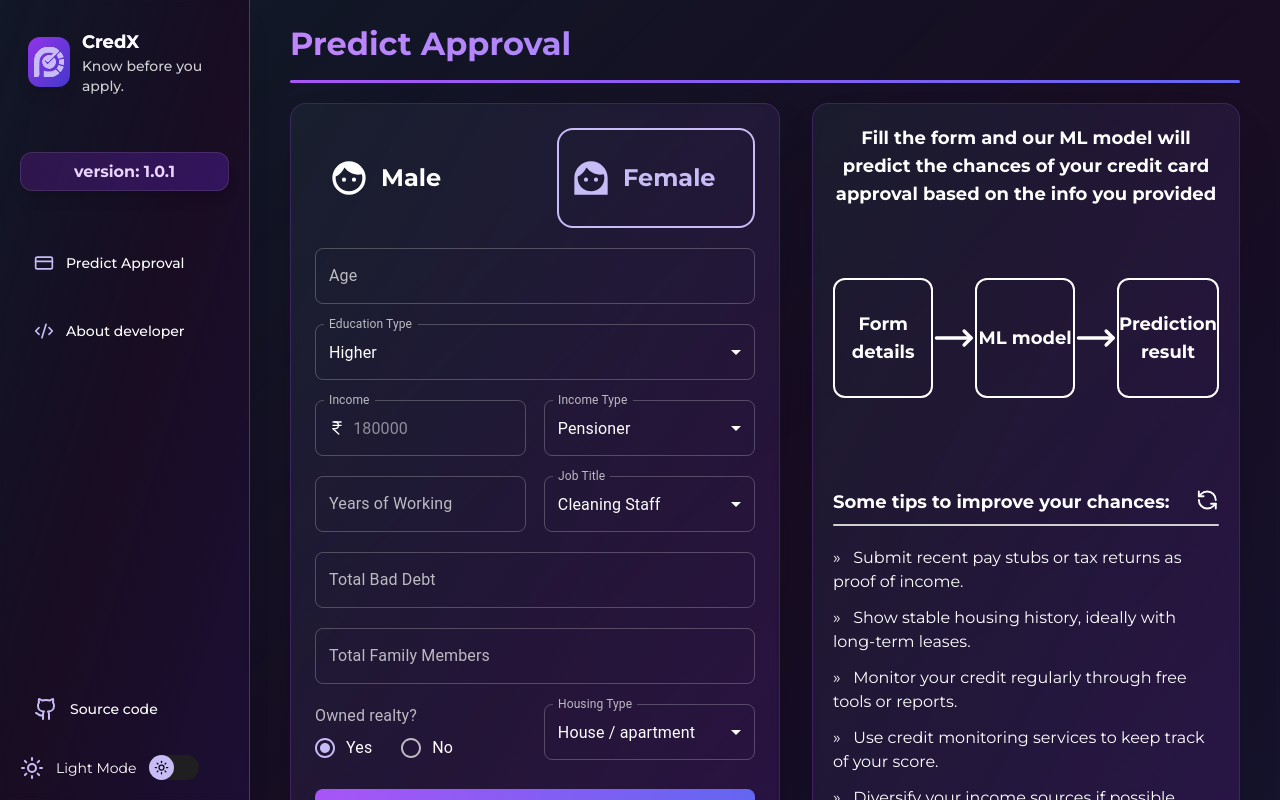
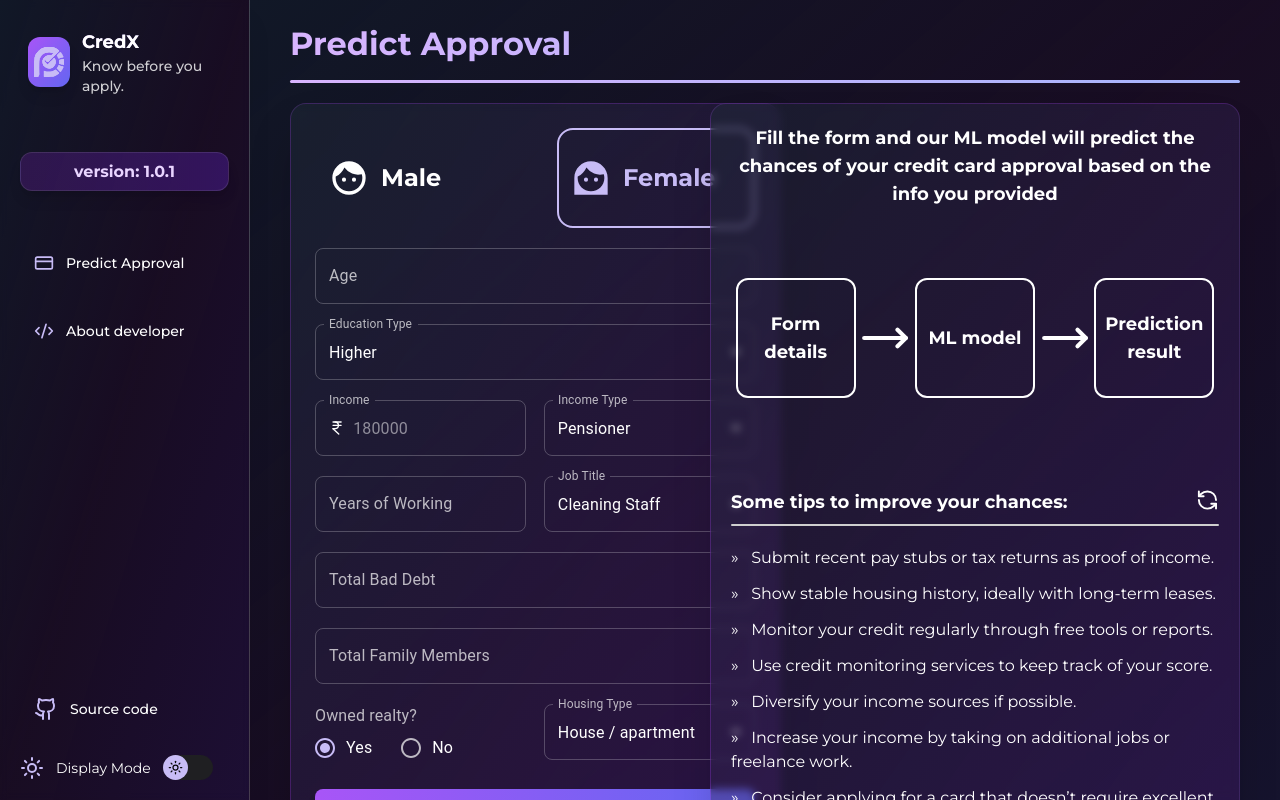
Before and after one commit to AnchalGupta1117/CredX, a Next.js app: page /predict-approval in a window 1280 px wide. Built offline with nearby package versions, Linux system fonts and the light colour scheme.

Commit message:
size and color adjustments

```diff
--- a/src/app/(navbar_routes)/predict-approval/page.jsx
+++ b/src/app/(navbar_routes)/predict-approval/page.jsx
@@ -147,18 +147,20 @@ export default function PredictApproval() {
           <div className="flex flex-col gap-3 w-full">
             <span className={`text-[32px] font-bold w-full ${
               isLightTheme
-                ? "bg-gradient-to-r from-purple-600 to-indigo-600 bg-clip-text text-transparent"
-                : "bg-gradient-to-r from-purple-400 to-indigo-400 bg-clip-text text-transparent"
+                ? "bg-gradient-to-r from-purple-500 to-indigo-500 bg-clip-text text-transparent"
+                : "bg-gradient-to-r from-purple-300 to-indigo-300 bg-clip-text text-transparent"
             }`}>
               Predict Approval
             </span>
             <div className={`w-full h-[3px] rounded-full ${
               isLightTheme
-                ? "bg-gradient-to-r from-purple-400 to-indigo-400"
-                : "bg-gradient-to-r from-purple-500 to-indigo-500"
+                ? "bg-gradient-to-r from-purple-500 to-indigo-500"
+                : "bg-gradient-to-r from-purple-300 to-indigo-300"
             }`}></div>
           </div>
-          <div className="flex w-full gap-8">
+          <div className="flex w-full gap-10 h-full">
+            <div className="w-2/5 h-full flex flex-col">
+              <div className="h-[90%]">
                 <Form
                   isPredicting={isPredicting}
                   buttonDisabled={buttonDisabled}
@@ -168,18 +170,23 @@ export default function PredictApproval() {
                   textColor={textColor}
                   isLightTheme={isLightTheme}
                 />
+              </div>
+            </div>
             <div
-              className={`shadow-black/20 shadow-2xl ${
+              className={`w-3/5 h-full shadow-black/20 shadow-2xl ${
                 isLightTheme
                   ? "bg-gradient-to-br from-white to-purple-50 border border-purple-200/50"
                   : "bg-gradient-to-br from-gray-800/50 to-purple-900/30 border border-purple-500/20"
-              } text-${textColor} rounded-2xl w-full flex flex-col items-center justify-between h-full p-5 backdrop-blur-sm`}
+              } text-${textColor} rounded-2xl flex flex-col items-center justify-between p-5 backdrop-blur-sm`}
             >
+              <div className="flex flex-col justify-between h-full w-full">
+                <div>
                   {probability ? (
                     <Result probability={probability} isLightTheme={isLightTheme} />
                   ) : (
                     <ProcessInfo />
                   )}
+                </div>
                 <div className="w-full mt-10 flex flex-col gap-2">
                   <div className="w-full flex justify-between">
                     <span className="font-bold text-lg w-full">
@@ -201,6 +208,7 @@ export default function PredictApproval() {
             </div>
           </div>
         </div>
+      </div>
     </>
   )
 }
--- a/src/components/logo.jsx
+++ b/src/components/logo.jsx
@@ -4,7 +4,7 @@ import logo from "../../public/logo.svg"
 
 export default function Logo() {
   return (
-    <div className="rounded-xl bg-gradient-to-br from-purple-600 to-indigo-700 w-[50px] h-[50px] flex justify-center items-center shadow-lg hover:shadow-xl transition-all duration-300 hover:scale-105">
+    <div className="rounded-xl bg-gradient-to-br from-purple-500 to-indigo-500 w-[50px] h-[50px] flex justify-center items-center shadow-lg hover:shadow-xl transition-all duration-300 hover:scale-105">
       <Image alt="CredX logo" src={logo} width="30" height="30" />
     </div>
   )
--- a/src/components/sidebar.jsx
+++ b/src/components/sidebar.jsx
@@ -102,7 +102,7 @@ export default function Sidebar() {
           </a>
           <div className="flex items-center gap-3 ">
             <Sun color={iconColor} />
-            <span className="text-sm">Light Mode</span>
+            <span className="text-sm">Display Mode</span>
             <CustomSwitch
               isLightTheme={isLightTheme}
               updateTheme={updateTheme}
```
Lines whose indentation alone changed are shown as unchanged.
